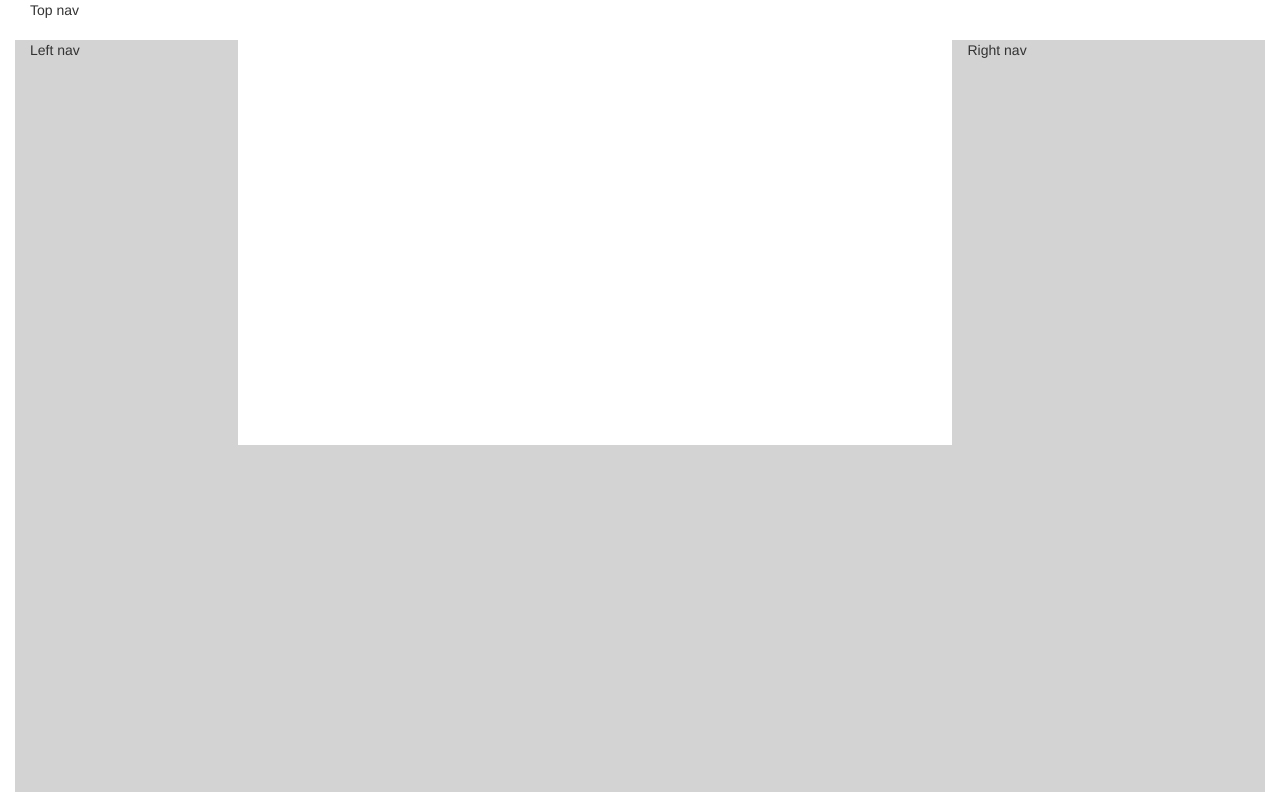
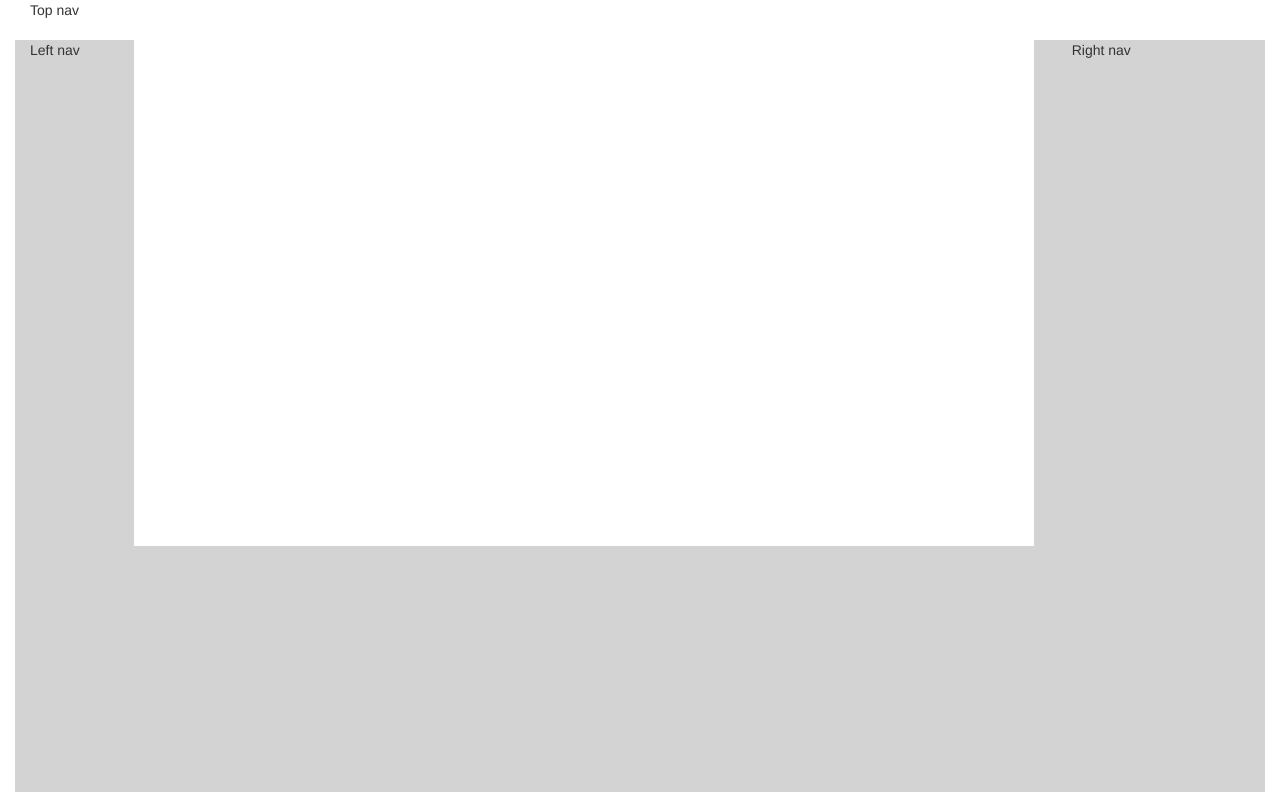
Before and after one commit to jacekkopecky/drawingplatform, a plain HTML site: page public/index.html in a window 1280 px wide. Drawn offline with nearby package versions, Linux system fonts and the light colour scheme.

Commit message:
Updating column widths

```diff
--- a/public/index.html
+++ b/public/index.html
@@ -13,9 +13,9 @@
 <body>
 	<div class="container">
 		<div class="col-md-12" id="topNav">Top nav</div>
-		<div class="UIelement col-md-2" id="leftNav">Left nav</div>
-		<div class="UIelement col-md-7" id="viewport"><div id="stage"></div></div>
-		<div class="UIelement col-md-3" id="rightNav">Right nav</div>
+		<div class="UIelement col-md-1" id="leftNav">Left nav</div>
+		<div class="UIelement col-md-9" id="viewport"><div id="stage"></div></div>
+		<div class="UIelement col-md-2" id="rightNav">Right nav</div>
 	</div>
 </body>
 </html>
--- a/public/js/platform.js
+++ b/public/js/platform.js
@@ -142,8 +142,8 @@ var platform = {
 		// Create the stage
 		platform.stage = new Kinetic.Stage({
 			container: 'stage',
-			width: 720,
-			height: 405
+			width: 900,
+			height: 506
 		});
 
 		// Add the layers to the stage
```
